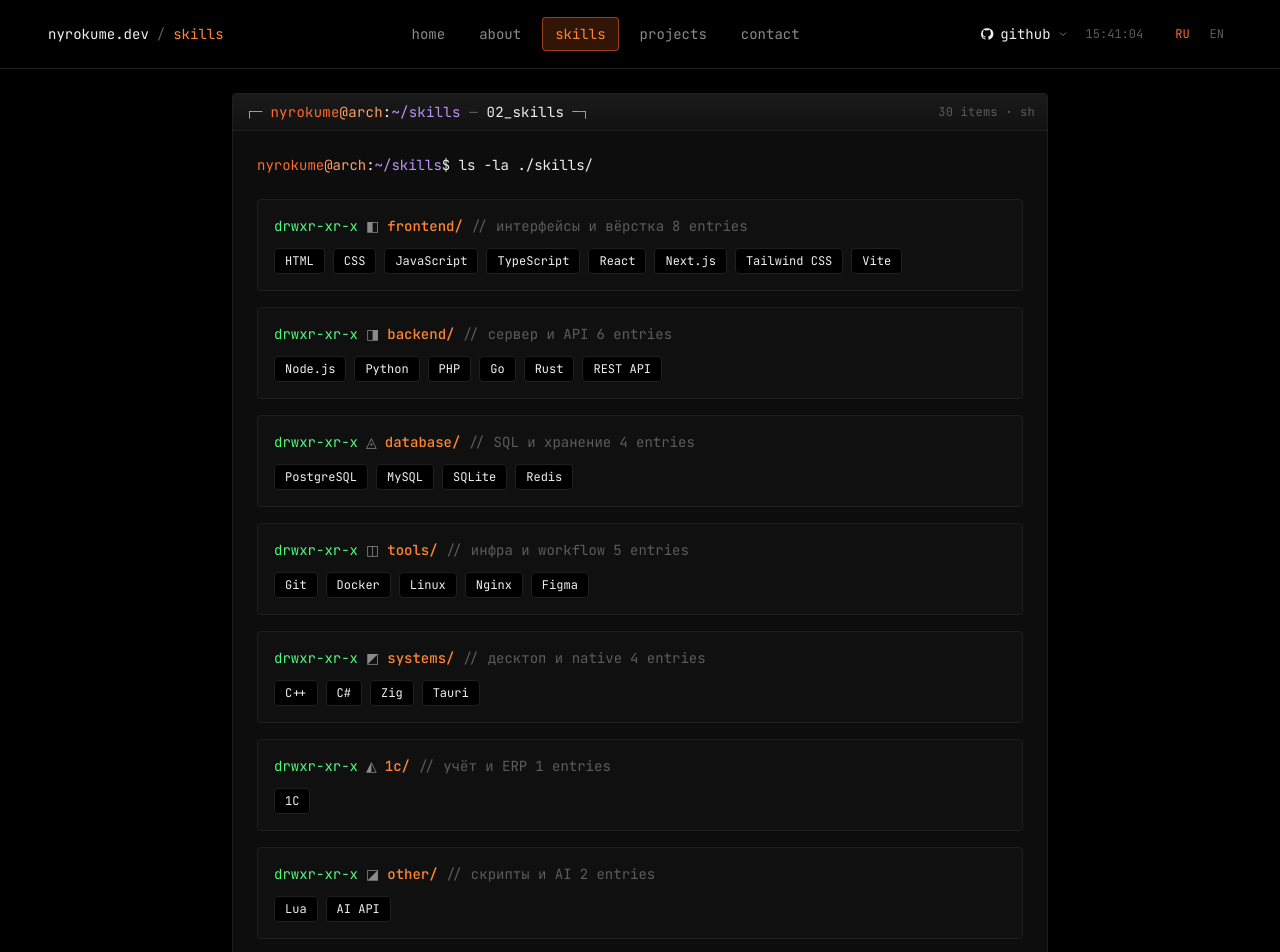
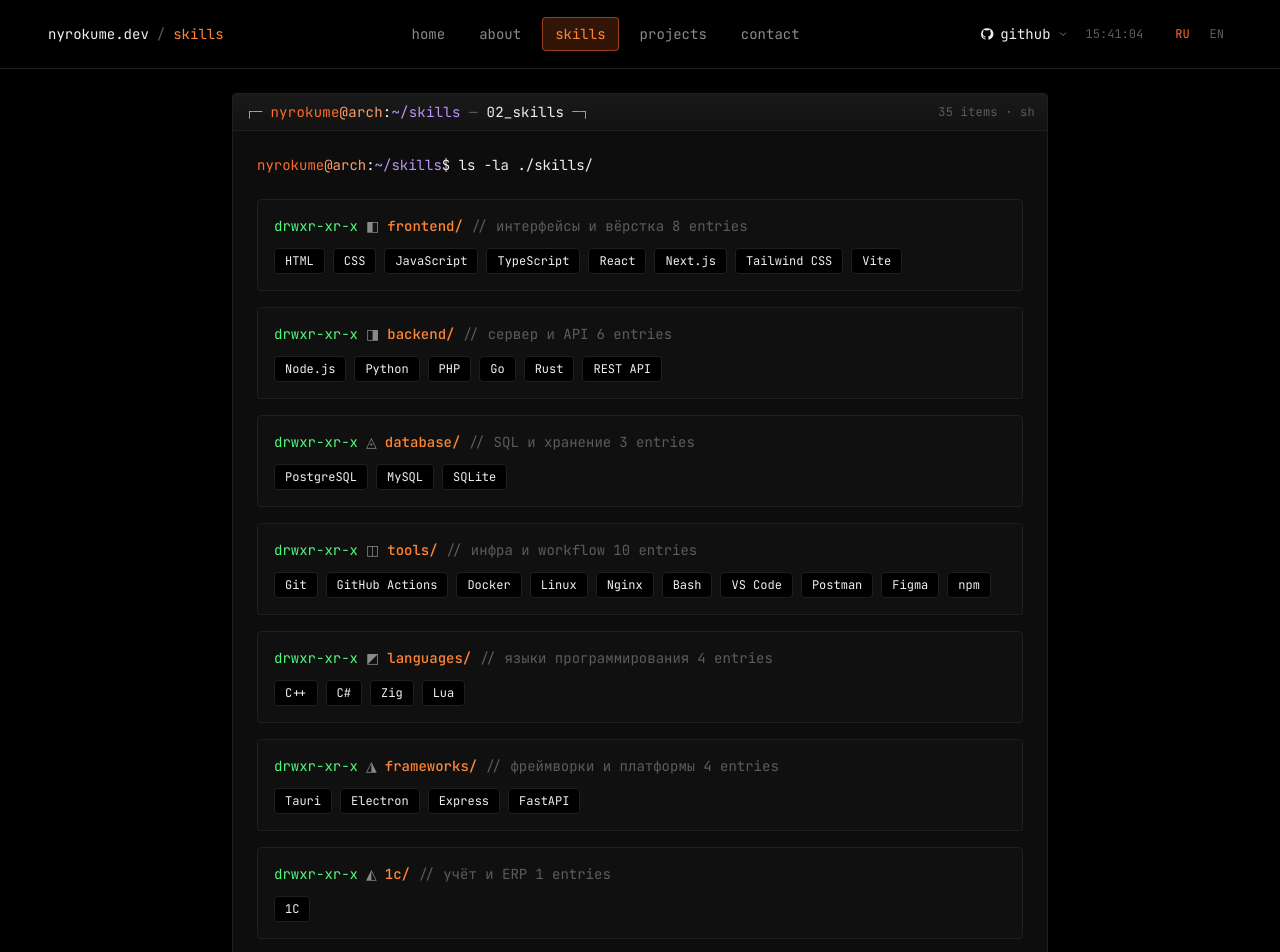
Before and after one commit to Nyrokume/nyrokume.dev, a Next.js app: page /skills in a window 1280 px wide. Shown: the top 952 px of the page. Built offline with nearby package versions, Linux system fonts and the light colour scheme; no server answers.

Commit message:
Skills: drop Redis, expand tools, split languages and frameworks

```diff
--- a/components/sections/skills-section.tsx
+++ b/components/sections/skills-section.tsx
@@ -9,7 +9,8 @@
   backend: "◨",
   database: "◬",
   tools: "◫",
-  systems: "◩",
+  languages: "◩",
+  frameworks: "◮",
   enterprise: "◭",
   other: "◪",
 };
--- a/content/resume.en.json
+++ b/content/resume.en.json
@@ -116,19 +116,36 @@
         "id": "database",
         "label": "database/",
         "hint": "SQL & storage",
-        "items": ["PostgreSQL", "MySQL", "SQLite", "Redis"]
+        "items": ["PostgreSQL", "MySQL", "SQLite"]
       },
       {
         "id": "tools",
         "label": "tools/",
         "hint": "infra & workflow",
-        "items": ["Git", "Docker", "Linux", "Nginx", "Figma"]
+        "items": [
+          "Git",
+          "GitHub Actions",
+          "Docker",
+          "Linux",
+          "Nginx",
+          "Bash",
+          "VS Code",
+          "Postman",
+          "Figma",
+          "npm"
+        ]
       },
       {
-        "id": "systems",
-        "label": "systems/",
-        "hint": "desktop & native",
-        "items": ["C++", "C#", "Zig", "Tauri"]
+        "id": "languages",
+        "label": "languages/",
+        "hint": "programming languages",
+        "items": ["C++", "C#", "Zig", "Lua"]
+      },
+      {
+        "id": "frameworks",
+        "label": "frameworks/",
+        "hint": "frameworks & platforms",
+        "items": ["Tauri", "Electron", "Express", "FastAPI"]
       },
       {
         "id": "enterprise",
@@ -140,7 +157,7 @@
         "id": "other",
         "label": "other/",
         "hint": "scripts & AI",
-        "items": ["Lua", "AI API"]
+        "items": ["AI API"]
       }
     ],
     "footerComment": "# total {total} skills — always learning more"
--- a/content/resume.ru.json
+++ b/content/resume.ru.json
@@ -28,7 +28,7 @@
     "heading": "nyrokume.dev",
     "tagline": "// разрабатываю сайты и веб-приложения. остальное подключаю, когда нужно по задаче.",
     "stats": [
-      { "label": "skills", "value": "30", "href": "/skills" },
+      { "label": "skills", "value": "35", "href": "/skills" },
       { "label": "projects", "value": "—", "href": "/projects" },
       { "label": "status", "value": "online", "highlight": true }
     ],
@@ -88,7 +88,7 @@
   },
   "skills": {
     "windowTitle": "02_skills",
-    "meta": "30 items · sh",
+    "meta": "35 items · sh",
     "command": "ls -la ./skills/",
     "categories": [
       {
@@ -116,19 +116,36 @@
         "id": "database",
         "label": "database/",
         "hint": "SQL и хранение",
-        "items": ["PostgreSQL", "MySQL", "SQLite", "Redis"]
+        "items": ["PostgreSQL", "MySQL", "SQLite"]
       },
       {
         "id": "tools",
         "label": "tools/",
         "hint": "инфра и workflow",
-        "items": ["Git", "Docker", "Linux", "Nginx", "Figma"]
+        "items": [
+          "Git",
+          "GitHub Actions",
+          "Docker",
+          "Linux",
+          "Nginx",
+          "Bash",
+          "VS Code",
+          "Postman",
+          "Figma",
+          "npm"
+        ]
       },
       {
-        "id": "systems",
-        "label": "systems/",
-        "hint": "десктоп и native",
-        "items": ["C++", "C#", "Zig", "Tauri"]
+        "id": "languages",
+        "label": "languages/",
+        "hint": "языки программирования",
+        "items": ["C++", "C#", "Zig", "Lua"]
+      },
+      {
+        "id": "frameworks",
+        "label": "frameworks/",
+        "hint": "фреймворки и платформы",
+        "items": ["Tauri", "Electron", "Express", "FastAPI"]
       },
       {
         "id": "enterprise",
@@ -140,7 +157,7 @@
         "id": "other",
         "label": "other/",
         "hint": "скрипты и AI",
-        "items": ["Lua", "AI API"]
+        "items": ["AI API"]
       }
     ],
     "footerComment": "# total {total} skills — always learning more"
```
